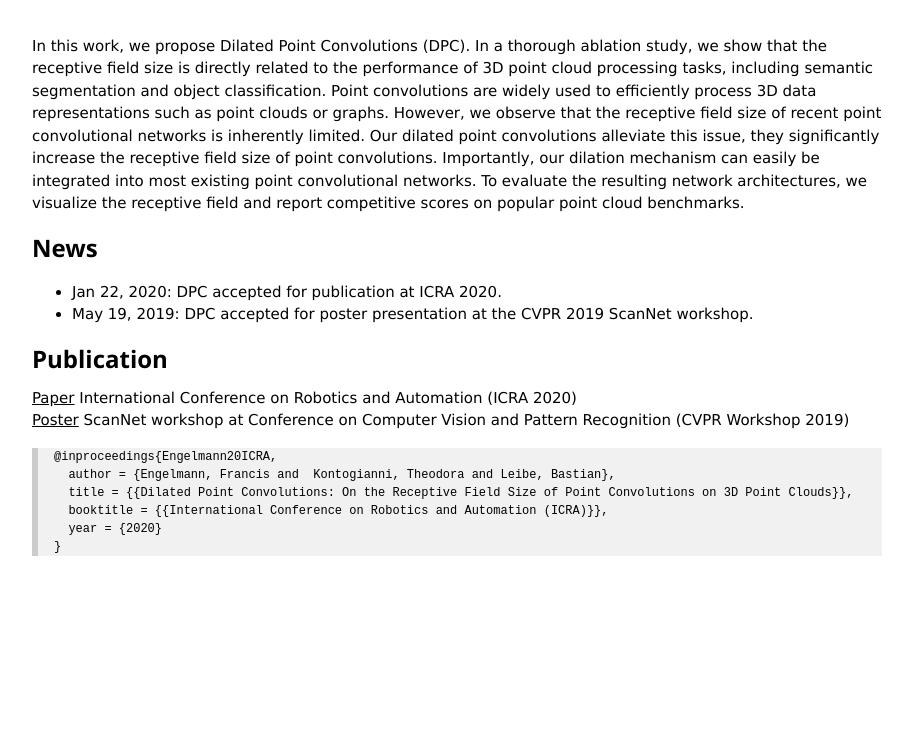
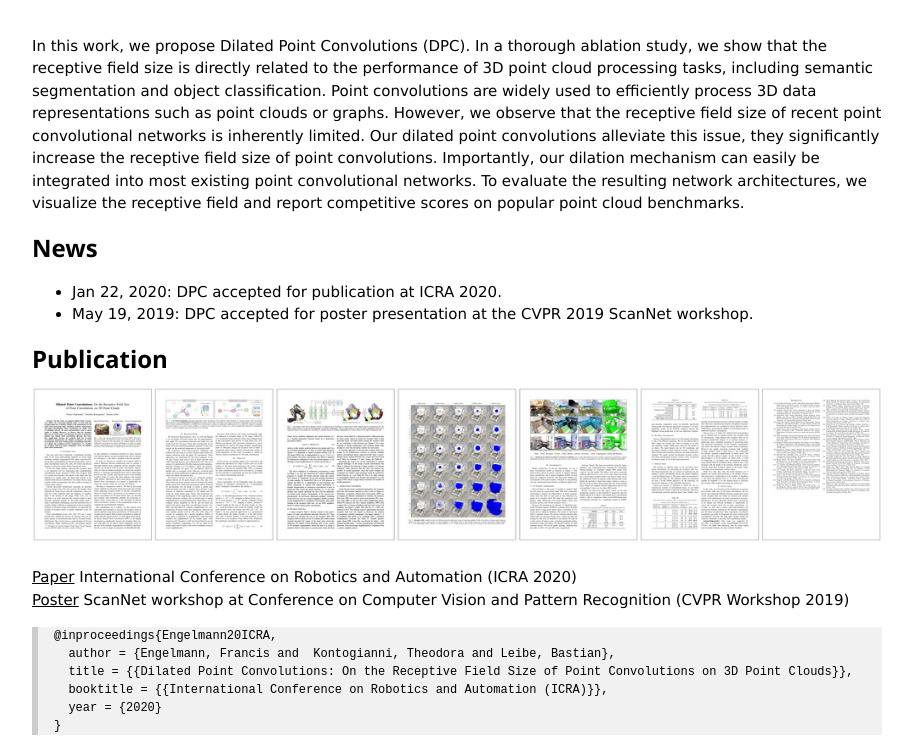
Before and after one commit to francisengelmann/DPC, a plain HTML site: page docs/index.html in a window 1280 px wide. Shown: the part 499-1240 px from the top of the page, without its empty margins (183-1096 px from the left). Before the commit the page ends 1138 px from the top, so only its background shows below. Drawn offline with Linux system fonts and the light colour scheme.

Commit message:
Add paper figure

```diff
--- a/docs/index.html
+++ b/docs/index.html
@@ -58,6 +58,9 @@ In this work, we propose Dilated Point Convolutions (DPC). In a thorough ablatio
     </ul>
 
     <h3 class="w3-left-align"><b>Publication</b></h3>
+    <center>
+      <a href="engelmann_cvpr2020_3D-MPA.pdf"><img src="paper.jpg" style="max-width:100%" /></a>
+      </center><br>
     <a href="engelmann_icra2020_dpc.pdf">Paper</a> International Conference on Robotics and Automation (ICRA 2020)<br>
     <a href="engelmann_cvpr2019_workshop_dpc.pdf">Poster</a> ScanNet workshop at Conference on Computer Vision and Pattern Recognition (CVPR Workshop 2019)<br>
     <pre class="w3-panel w3-leftbar w3-light-grey" style="white-space: pre-wrap; font-family: monospace; font-size: 12px">
```
Also changed, not shown: docs/paper.jpg (added).
